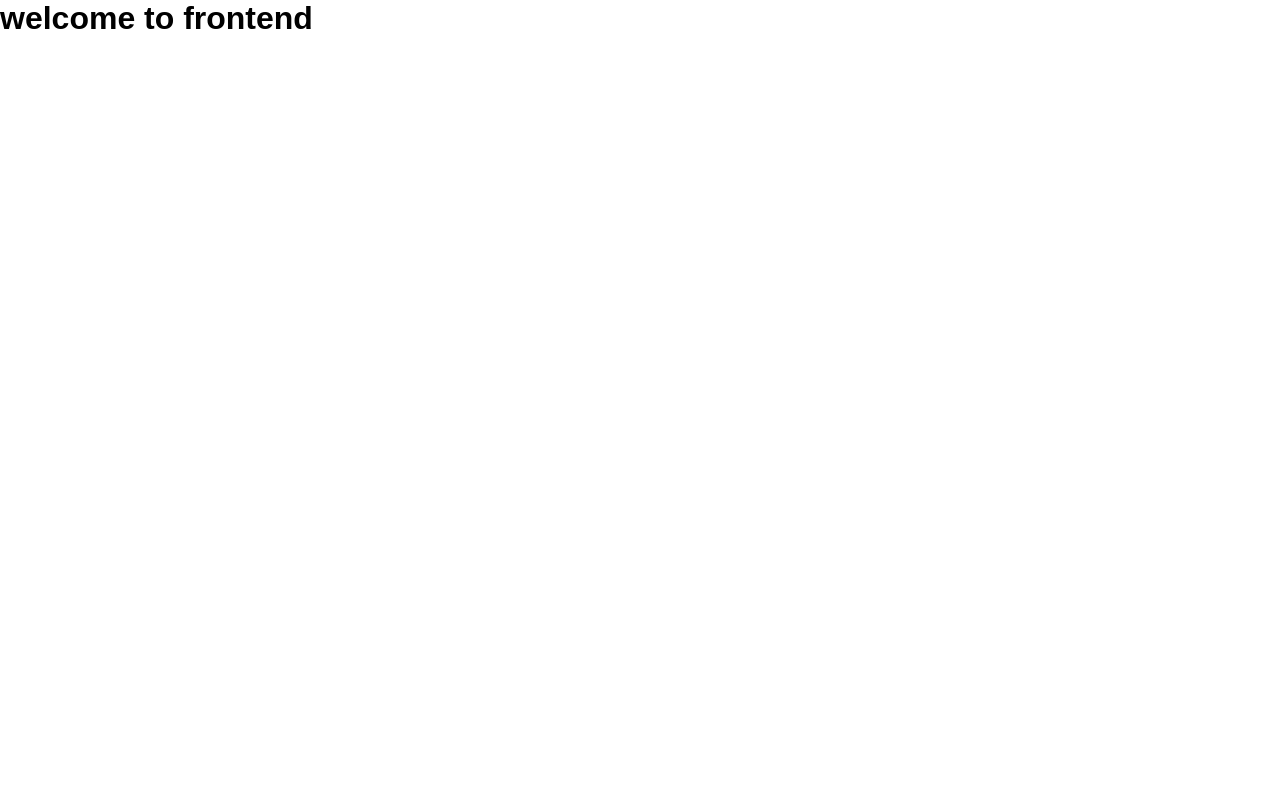
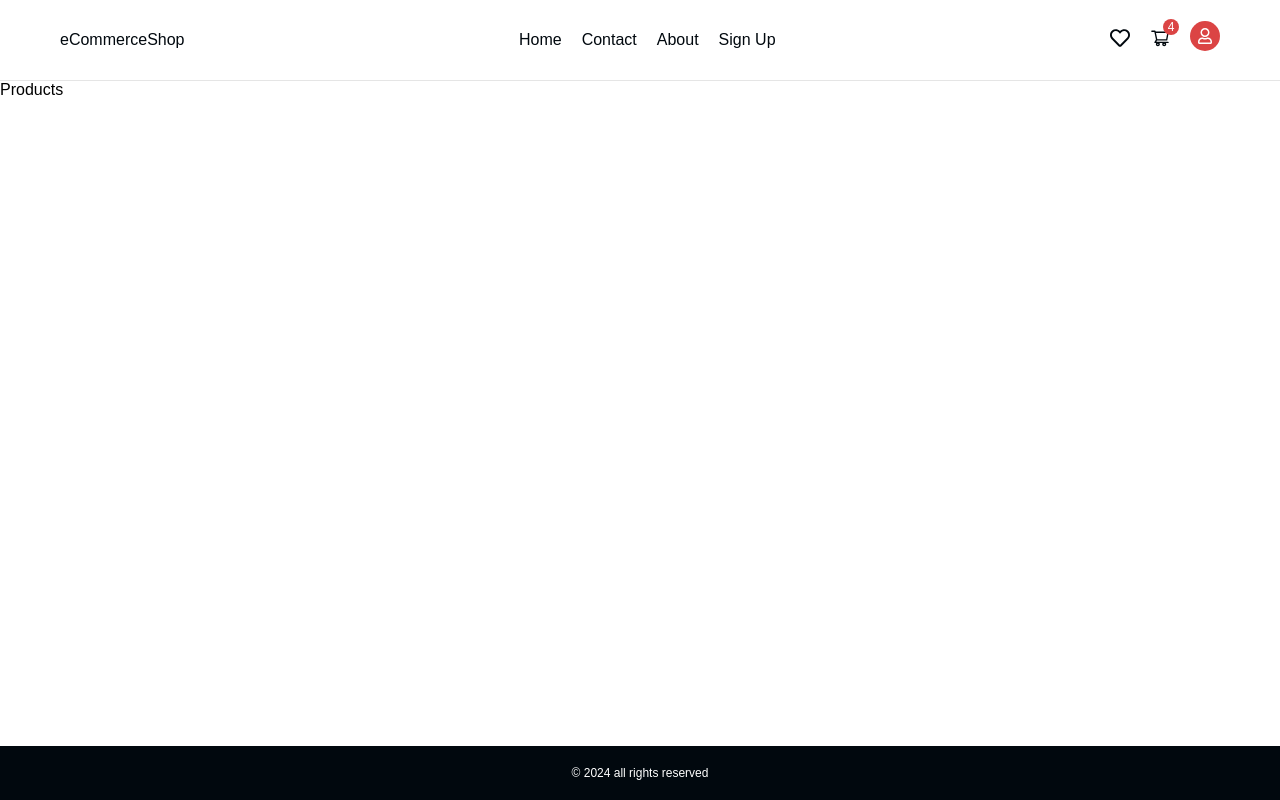
Before and after one commit to ahmidou09/eCommerce_MERN, a React (Vite) app in the folder frontend/: page / in a window 1280 px wide. Built offline with nearby package versions, Linux system fonts and the light colour scheme.

Commit message:
Expanded App component to include Navbar, Home page, and Footer components for full-page structure.

```diff
--- a/frontend/src/App.jsx
+++ b/frontend/src/App.jsx
@@ -1,7 +1,21 @@
 import React from "react";
+import Navbar from "./components/Navbar";
+import styled from "styled-components";
+import Footer from "./components/Footer";
+import Home from "./pages/Home";
+
+const AppContainer = styled.div``;
 
 function App() {
-  return <h1>welcome to frontend</h1>;
+  return (
+    <AppContainer>
+      <Navbar />
+      <main>
+        <Home />
+      </main>
+      <Footer />
+    </AppContainer>
+  );
 }
 
 export default App;
--- a/frontend/src/styles/GlobalStyles.js
+++ b/frontend/src/styles/GlobalStyles.js
@@ -25,7 +25,7 @@ const GlobalStyles = createGlobalStyle`
   --color-white-2 : #e5e9f0;
 
   /*color button */
-  --color-button-red-1 : #F44336;
+  --color-button-red-1 : #db4444;
   --color-button-red-2 : #f44336b3;
   --color-button-d-1: #FEA55F;
   --color-button-d-2: #FFAC6B;
```
